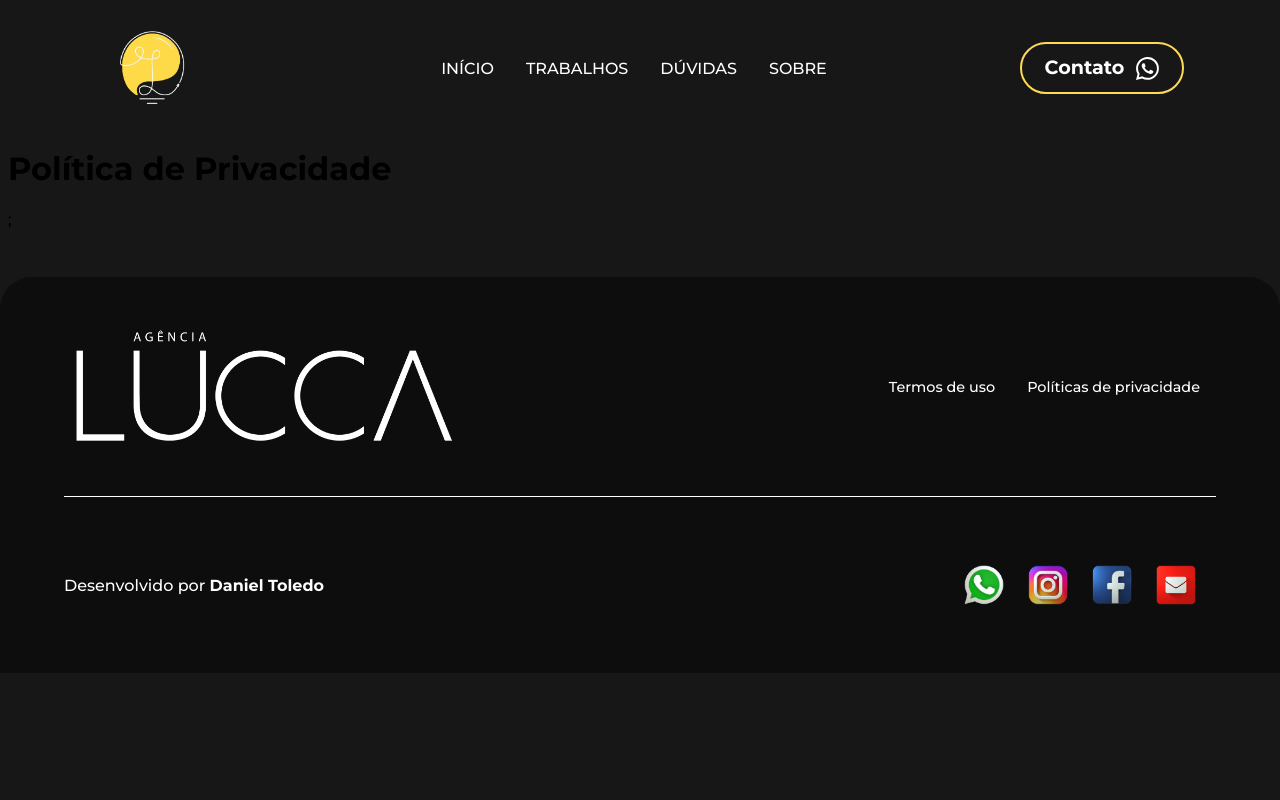
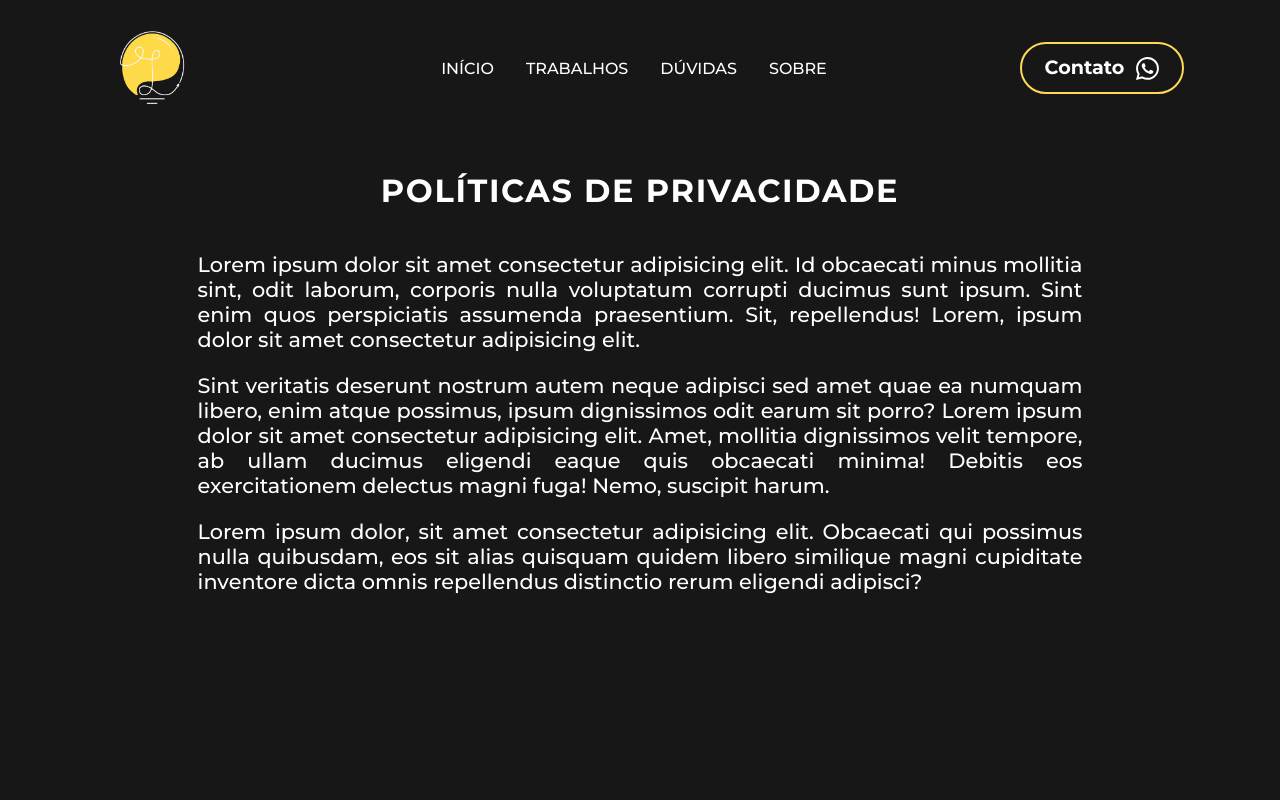
Before and after one commit to DanielAlmeidaToledo/AgenciaLucca, a Next.js app: page /politica-privacidade in a window 1280 px wide. Shown: the top 800 px of the page. Built offline with nearby package versions, Linux system fonts and the light colour scheme.

Commit message:
ADD: Page - Termos de uso e Políticas de Priv.

```diff
--- a/components/Footer.tsx
+++ b/components/Footer.tsx
@@ -18,16 +18,17 @@ export default function Footer() {
         </Link>
         <ul className={styles.footItems}>
           <li className={styles.footItem}>
+            <Link legacyBehavior href="/">
+              <a className={styles.linkRoute}>Início</a>
+            </Link>
+          </li>
+          <li className={styles.footItem}>
             <Link legacyBehavior href="/termo">
               <a className={styles.linkRoute}>Termos de uso</a>
             </Link>
           </li>
           <li className={styles.footItem}>
-            <Link
-              className={styles.linkRoute}
-              legacyBehavior
-              href="/politica-privacidade"
-            >
+            <Link legacyBehavior href="/politica-privacidade">
               <a className={styles.linkRoute}>Políticas de privacidade</a>
             </Link>
           </li>
--- a/pages/politica-privacidade.tsx
+++ b/pages/politica-privacidade.tsx
@@ -1,4 +1,6 @@
 import Head from "next/head";
+
+import style from "../styles/TermoPolitica.module.css";
 
 export default function Policita() {
   return (
@@ -7,7 +9,30 @@ export default function Policita() {
         <title>Políticas de Privacidade</title>
         <link rel="shortcut icon" href="/media/logo3.png" type="image/x-icon" />
       </Head>
-      <h1>Política de Privacidade</h1>;
+      <div className={style.screen}>
+        <h2>POLÍTICAS DE PRIVACIDADE</h2>
+        <p>
+          Lorem ipsum dolor sit amet consectetur adipisicing elit. Id obcaecati
+          minus mollitia sint, odit laborum, corporis nulla voluptatum corrupti
+          ducimus sunt ipsum. Sint enim quos perspiciatis assumenda praesentium.
+          Sit, repellendus! Lorem, ipsum dolor sit amet consectetur adipisicing
+          elit.
+        </p>
+        <p>
+          Sint veritatis deserunt nostrum autem neque adipisci sed amet quae ea
+          numquam libero, enim atque possimus, ipsum dignissimos odit earum sit
+          porro? Lorem ipsum dolor sit amet consectetur adipisicing elit. Amet,
+          mollitia dignissimos velit tempore, ab ullam ducimus eligendi eaque
+          quis obcaecati minima! Debitis eos exercitationem delectus magni fuga!
+          Nemo, suscipit harum.
+        </p>
+        <p>
+          Lorem ipsum dolor, sit amet consectetur adipisicing elit. Obcaecati
+          qui possimus nulla quibusdam, eos sit alias quisquam quidem libero
+          similique magni cupiditate inventore dicta omnis repellendus
+          distinctio rerum eligendi adipisci?
+        </p>
+      </div>
     </>
   );
 }
--- a/styles/Introduction.module.css
+++ b/styles/Introduction.module.css
@@ -14,6 +14,7 @@
 
 .photoHome{
     width: 27rem;
+    height: 31rem;
     transition: .5s;
     position: absolute;
     left: 0;
--- /dev/null
+++ b/styles/TermoPolitica.module.css
@@ -0,0 +1,21 @@
+.screen{
+    min-height: 75vh;
+    width: 70%;
+    color: #fff;
+    margin: 0 auto;
+}
+
+.screen h2{
+    font-size: 2rem;
+    text-align: center;
+    color: #fff;
+    letter-spacing: .1rem;
+    width: 100%;
+    padding: 1rem 0;
+}
+
+.screen p{
+    text-align: justify;
+    font-size: 1.3rem;
+    line-height: 1.7 rem;
+}
```
Also changed, not shown: pages/termo.tsx (+26 -1 lines).
